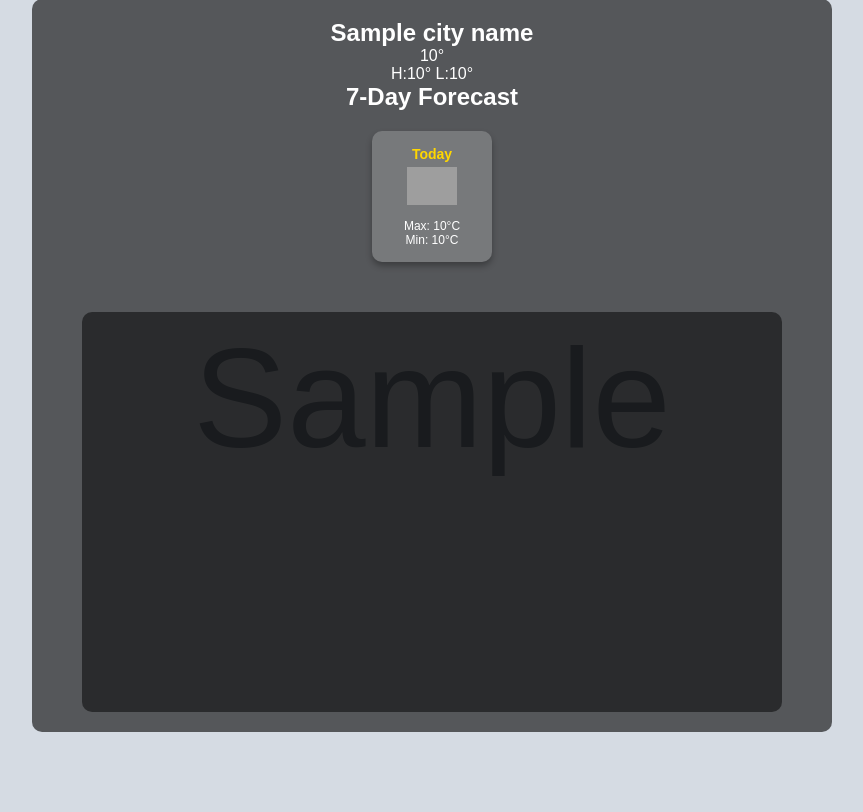
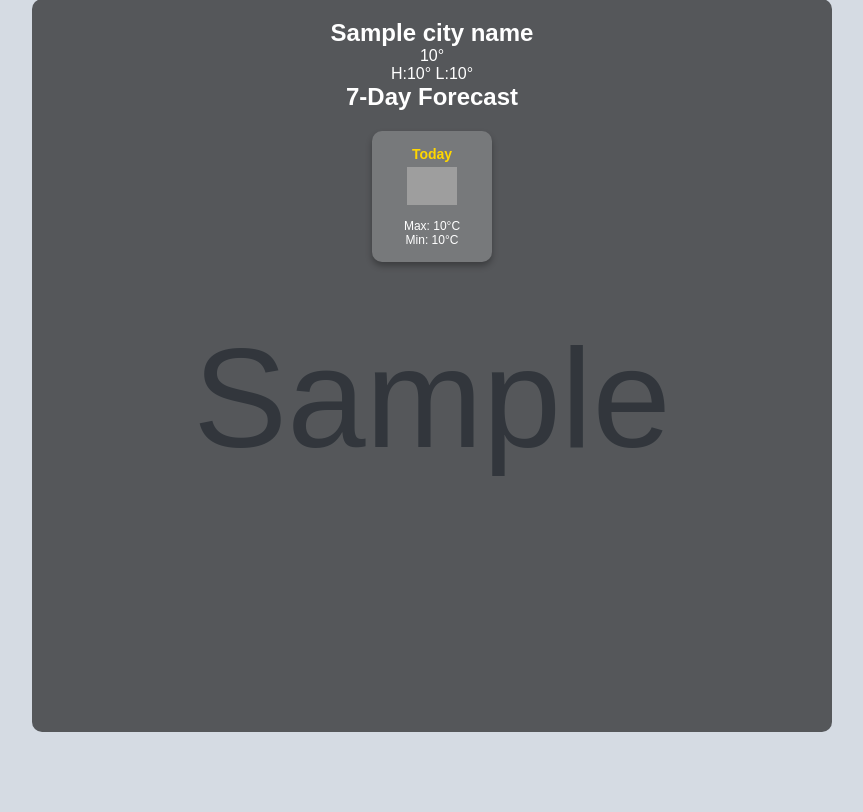
Before and after one commit to nasfurion/weather-flask, a Flask app: template templates/index.html in a window 1280 px wide. Shown: the part 81-893 px from the top of the page, without its empty margins (208-1071 px from the left). Run offline with Flask 3, Linux system fonts and the light colour scheme; the template is opened without the code that fills it: most values are stand-ins (such as "Sample title", 1, 10 or a date in 2020); grey boxes marked "Sample" are stand-in pictures; grey boxes are pictures that could not be loaded.

Commit message:
Beginning chart investigation

```diff
--- a/templates/index.html
+++ b/templates/index.html
@@ -14,7 +14,7 @@
             max-width: 700px; /* Limit the maximum width */
             height: 400px; /* Set a fixed height for the chart */
             margin: 0 auto; /* Center the chart */
-            background-color: rgba(0, 0, 0, 0.5); /* Optional: Add a background color */
+            /* background-color: whitesmoke; Optional: Add a background color */
             border-radius: 10px; /* Optional: Add rounded corners */
             padding: 10px; /* Optional: Add padding */
             position: relative;
@@ -96,30 +96,11 @@
 
     <script src="https://cdn.jsdelivr.net/npm/chart.js"></script>
     <script>
-        // Get current day of the week as string (e.g., "Monday")
-        const daysOfWeek = ["Sunday", "Monday", "Tuesday", "Wednesday", "Thursday", "Friday", "Saturday"];
-        const currentDay = new Date().getDay(); // Returns a number (0-6) corresponding to the day of the week
-
-        // Update the gallery to display the correct day of the week (Today, Monday, etc.)
-        const dayElements = document.querySelectorAll(".card h3");
-        dayElements.forEach((element, index) => {
-            // Determine the day of the week for the current index
-            const dayIndex = (currentDay + index) % 7; // Ensure the index stays within the week
-            if (index === 0) {
-                element.textContent = "Today"; // For the first card, show "Today"
-            } else {
-                element.textContent = daysOfWeek[dayIndex];
-            }
-        });
-
         // Parse the graph data passed from Flask
         const dailyData = JSON.parse('{{ graph | safe }}');
 
-        const ctx = document.getElementById('weatherChart').getContext('2d');
-        const weatherChart = new Chart(ctx, {
-            type: 'line',
-            data: {
-                labels: dailyData.time,
+        const data = {
+            labels: dailyData.time,
                 datasets: [
                     {
                         label: 'Max Temperature (°C)',
@@ -142,7 +123,13 @@
                         fill: false
                     }
                 ]
-            },
+        }
+
+
+        const ctx = document.getElementById('weatherChart').getContext('2d');
+        const weatherChart = new Chart(ctx, {
+            type: 'line',
+            data: data,
             options: {
                 responsive: false,
                 maintainAspectRatio: false, // Allow the chart to resize dynamically
@@ -153,66 +140,15 @@
                     fontColor: '#fff'
                 },
                 scales: {
-                    xAxes: [{
-                        type: 'category',
-                        scaleLabel: {
-                            display: false,
-                            labelString: 'Day of the Week',
-                            fontSize: 14,
-                            fontColor: '#fff'
+                    x: {
+                        grid: {
+                            color: 'rgba(250, 250, 250, 0.9)'
                         },
-                        gridLines: {
-                            display: true,
-                            color: 'rgba(200, 200, 200, 0.3)'
-                        },
-                        ticks: {
-                            fontSize: 12,
-                            fontColor: '#fff',
-                            callback: function(value) {
-                                // Convert the date to a day of the week
-                                const date = new Date(value);
-                                const daysOfWeek = ["Sunday", "Monday", "Tuesday", "Wednesday", "Thursday", "Friday", "Saturday"];
-                                const today = new Date();
-
-                                // Check if the date matches today's date
-                                if (
-                                    date.getDate() === today.getDate() &&
-                                    date.getMonth() === today.getMonth() &&
-                                    date.getFullYear() === today.getFullYear()
-                                ) {
-                                    return "Today";
-                                }
-
-                                return daysOfWeek[date.getDay()];
-                            }
+                    },
+                    y: {
+                        grid: {
+                            color: 'rgba(250, 250, 250, 0.9)'
                         }
-                    }],
-                    yAxes: [{
-                        scaleLabel: {
-                            display: true,
-                            labelString: 'Temperature (°C)',
-                            fontSize: 14,
-                            fontColor: '#fff'
-                        },
-                        ticks: {
-                            beginAtZero: false,
-                            fontSize: 12,
-                            fontColor: '#fff',
-                            callback: function(value) {
-                                return value + '°C';
-                            }
-                        },
-                        gridLines: {
-                            display: true,
-                            color: 'rgba(200, 200, 200, 0.3)'
-                        }
-                    }]
-                },
-                legend: {
-                    display: true,
-                    labels: {
-                        fontSize: 12,
-                        fontColor: '#fff'
                     }
                 },
                 tooltips: {
@@ -227,6 +163,23 @@
     </script>
 
     <script>
+        // Get current day of the week as string (e.g., "Monday")
+        const daysOfWeek = ["Sunday", "Monday", "Tuesday", "Wednesday", "Thursday", "Friday", "Saturday"];
+        const currentDay = new Date().getDay(); // Returns a number (0-6) corresponding to the day of the week
+
+        // Update the gallery to display the correct day of the week (Today, Monday, etc.)
+        const dayElements = document.querySelectorAll(".card h3");
+        dayElements.forEach((element, index) => {
+            // Determine the day of the week for the current index
+            const dayIndex = (currentDay + index) % 7; // Ensure the index stays within the week
+            if (index === 0) {
+                element.textContent = "Today"; // For the first card, show "Today"
+            } else {
+                element.textContent = daysOfWeek[dayIndex];
+            }
+        });
+
+
         // Get all the cards
         const cards = document.querySelectorAll('.card');
 
```
